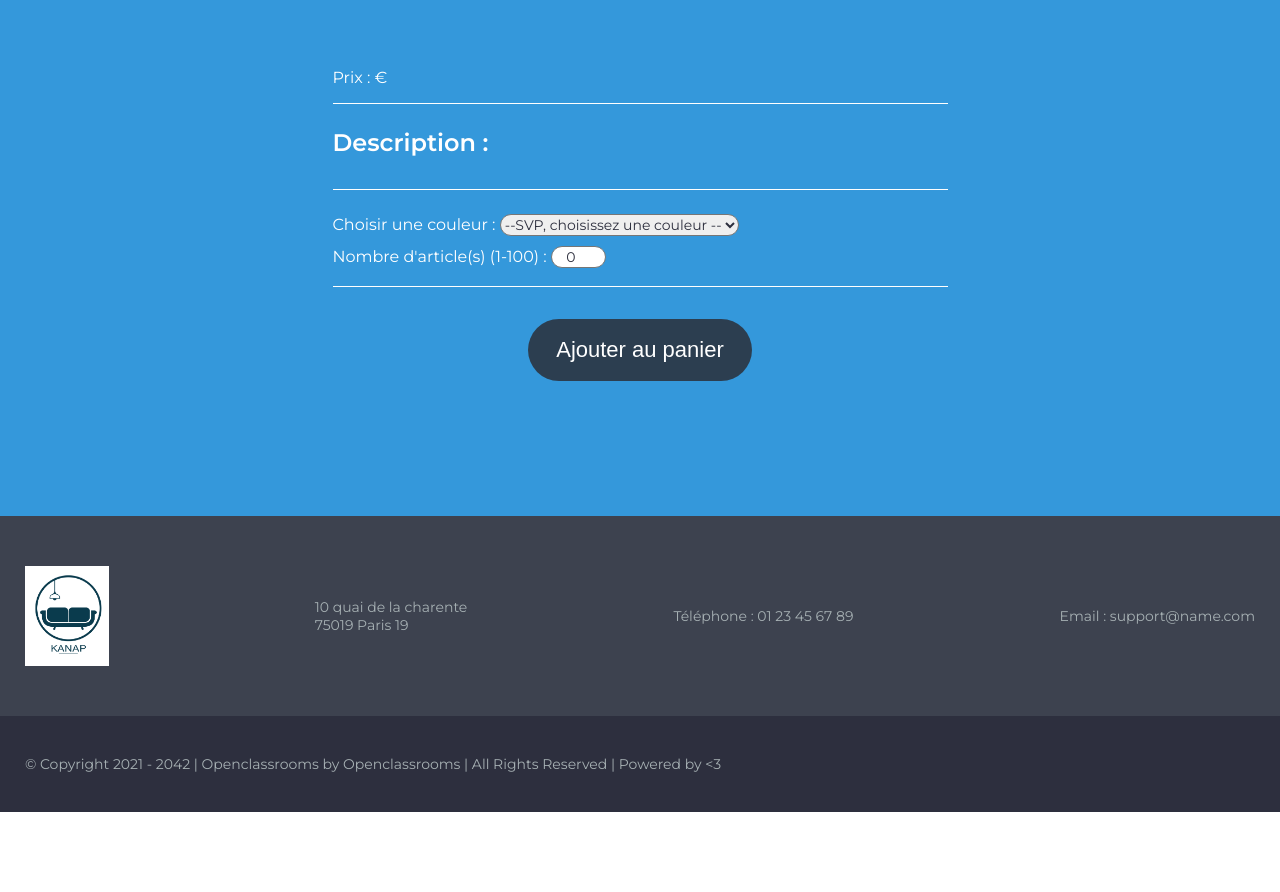
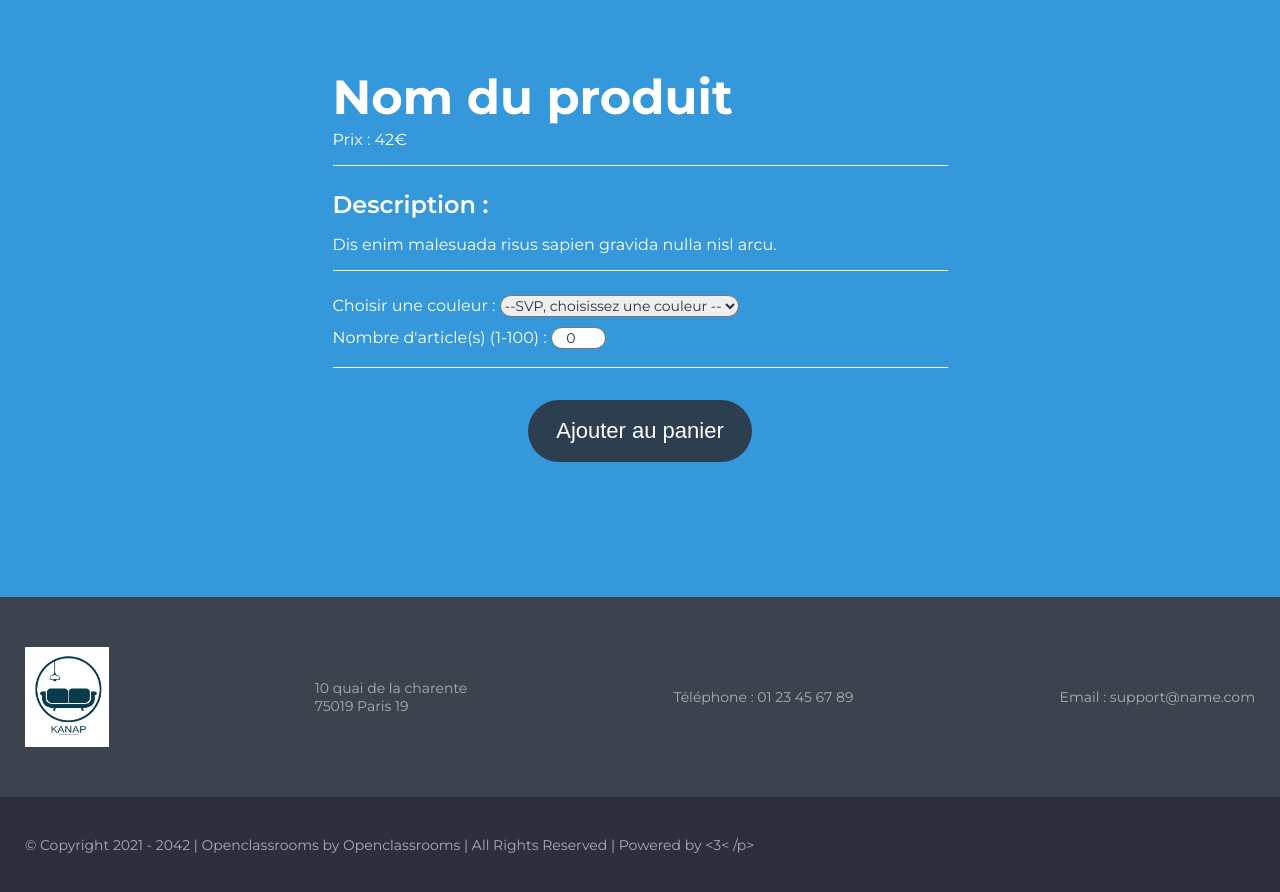
Before and after one commit to YPillon/Projet_5_Kanap, a plain HTML site: page front/html/product.html in a window 1280 px wide. Shown: the part 820-1712 px from the top of the page. Before the commit the page ends 1632 px from the top, so only its background shows below. Drawn offline with Linux system fonts and the light colour scheme; no server answers.

Commit message:
Insertion des infos produit dans la page produit, commencement de la gestion de l'envoi des infos au panier.

```diff
--- a/front/html/product.html
+++ b/front/html/product.html
@@ -1,5 +1,6 @@
 <!DOCTYPE html>
 <html lang="fr">
+
 <head>
   <title>Nom du produit</title>
 
@@ -8,7 +9,8 @@
 
   <link rel="preconnect" href="https://fonts.googleapis.com">
   <link rel="preconnect" href="https://fonts.gstatic.com" crossorigin>
-    <link href="https://fonts.googleapis.com/css2?family=Montserrat:wght@100;200;300;400;500;600;700;800;900&display=swap" rel="stylesheet">
+  <link href="https://fonts.googleapis.com/css2?family=Montserrat:wght@100;200;300;400;500;600;700;800;900&display=swap"
+    rel="stylesheet">
   <link href="../css/style.css" rel="stylesheet" />
   <link href="../css/product.css" rel="stylesheet" />
 
@@ -20,9 +22,12 @@
     <div class="limitedWidthBlockContainer informations">
       <div class="limitedWidthBlock">
         <ul>
-            <li><img src="../images/icons/phone.svg" alt="logo de téléphone" class="informations__phone">01 23 45 67 89</li>
-            <li><img src="../images/icons/mail.svg" alt="logo d'une enveloppe" class="informations__mail">support@name.com</li>
-            <li><img src="../images/icons/adress.svg" alt="logo d'un point de géolocalisation" class="informations__address">01 23 45 67 89</li>
+          <li><img src="../images/icons/phone.svg" alt="logo de téléphone" class="informations__phone">01 23 45 67 89
+          </li>
+          <li><img src="../images/icons/mail.svg" alt="logo d'une enveloppe" class="informations__mail">support@name.com
+          </li>
+          <li><img src="../images/icons/adress.svg" alt="logo d'un point de géolocalisation"
+              class="informations__address">01 23 45 67 89</li>
         </ul>
       </div>
     </div>
@@ -33,8 +38,12 @@
         </a>
         <nav>
           <ul>
-              <a href="./index.html"><li>Accueil</li></a>
-              <a href="./cart.html"><li>Panier</li></a>
+            <a href="./index.html">
+              <li>Accueil</li>
+            </a>
+            <a href="./cart.html">
+              <li>Panier</li>
+            </a>
           </ul>
         </nav>
       </div>
@@ -52,13 +61,13 @@
           <div class="item__content">
 
             <div class="item__content__titlePrice">
-                <h1 id="title"><!-- Nom du produit --></h1>
-                <p>Prix : <span id="price"><!-- 42 --></span>€</p>
+              <h1 id="title">Nom du produit</h1>
+              <p>Prix : <span id="price">42</span>€</p>
             </div>
 
             <div class="item__content__description">
               <p class="item__content__description__title">Description :</p>
-                <p id="description"><!-- Dis enim malesuada risus sapien gravida nulla nisl arcu. --></p>
+              <p id="description">Dis enim malesuada risus sapien gravida nulla nisl arcu.</p>
             </div>
 
             <div class="item__content__settings">
@@ -66,8 +75,8 @@
                 <label for="color-select">Choisir une couleur :</label>
                 <select name="color-select" id="colors">
                   <option value="">--SVP, choisissez une couleur --</option>
-<!--                       <option value="vert">vert</option>
-                      <option value="blanc">blanc</option> -->
+                  <!--<option value="vert">vert</option>
+                  <option value="blanc">blanc</option>-->
                 </select>
               </div>
 
@@ -106,10 +115,11 @@
     </div>
     <div class="limitedWidthBlockContainer footerSecondary">
       <div class="limitedWidthBlock">
-          <p>© Copyright 2021 - 2042 | Openclassrooms by Openclassrooms | All Rights Reserved | Powered by <3</p>
+        <p>© Copyright 2021 - 2042 | Openclassrooms by Openclassrooms | All Rights Reserved | Powered by <3< /p>
       </div>
     </div>
   </footer>
   <script src="../js/product.js"></script>
 </body>
+
 </html>
--- /dev/null
+++ b/front/js/product.js
@@ -0,0 +1,108 @@
+//Je récupère l'URL de la page produit
+var str = window.location.href;
+
+//Je stocke cette URL dans un objet URL
+var url = new URL(str);
+
+//Je récupère la valeur de l'ID dans contenu dans l'URL
+var articleId = url.searchParams.get("id");
+
+//Je vais chercher les données produits liées à l'ID
+async function getOneProduct() {
+  return (
+    fetch(`http://localhost:3000/api/products/${articleId}`)
+      .then((res) => res.json())
+      /*.then((res) => {
+      console.log(res);
+    })*/
+      .catch((err) => console.log("Erreur: " + err))
+  );
+}
+
+//
+//J'insère les éléments du produit par rapport aux données récupérées
+//
+function insertArticle(article) {
+  //
+  //Inserttion de l'image
+  const $itemImageContainer = document.querySelector(".item__img");
+  const $itemImage = document.createElement("img");
+  $itemImage.setAttribute("src", `${article.imageUrl}`);
+  $itemImage.setAttribute("alt", `${article.altTxt}`);
+  $itemImageContainer.appendChild($itemImage);
+
+  //Insertion du titre
+  const $itemTitle = document.getElementById("title");
+  $itemTitle.textContent = article.name;
+
+  //Insertion du prix
+  const $itemPrice = document.getElementById("price");
+  $itemPrice.textContent = article.price;
+
+  //Insertion de la description
+  const $itemDescription = document.getElementById("description");
+  $itemDescription.textContent = article.description;
+
+  //Insertion des couleurs dans le menu déroulant
+  const $colorsList = document.getElementById("colors");
+
+  for (color of article.colors) {
+    const $itemColor = document.createElement("option");
+    $itemColor.setAttribute("value", `${color}`);
+    $itemColor.textContent = color;
+
+    $colorsList.appendChild($itemColor);
+  }
+}
+
+//
+//Fonction compilant toutes les autres de la page
+//
+async function main() {
+  const articleData = await getOneProduct();
+
+  insertArticle(articleData);
+}
+
+main();
+
+
+//
+//Partie ajout au panier
+//
+
+// On veut=
+// - créer une classe articleInCart
+// - Au clic du bouton
+// -récuperer l'id, la quantité et la couleur
+// -Envoyer ça à localStorage
+// -Si même ID + même couleur alors incrémenter la quantité
+// -Sinon créer une nouvelle instance et l'insérer au tableau
+
+const articlesInCart = [];
+
+localStorage.setItem('tableau', JSON.stringify(articlesInCart))
+
+class articleInCart {
+    constructor(id, quantity, color) {
+        this.id = id;
+        this.quantity = quantity;
+        this.color = color;
+    }
+}
+
+const $quantity = document.getElementById('quantity');
+const $color = document.querySelector('#colors > option');
+
+function retrieveData() {
+    let article = new articleInCart(articleId, $quantity.value, $color.value);
+
+    let $arrayInLocalStorageRaw = localStorage.get('tableau');
+    let $arrayInLocalStorageClean = JSON.parse($arrayInLocalStorageRaw);
+
+
+}
+
+const $addToCart = document.getElementById('addToCart');
+
+$addToCart.addEventListener('click', retrieveData())
```
Also changed, not shown: front/html/cart.html (+2 -2 lines), front/html/index.html (+2 -2 lines), front/js/script.js (+5 -50 lines). Lines whose indentation alone changed are shown as unchanged.
